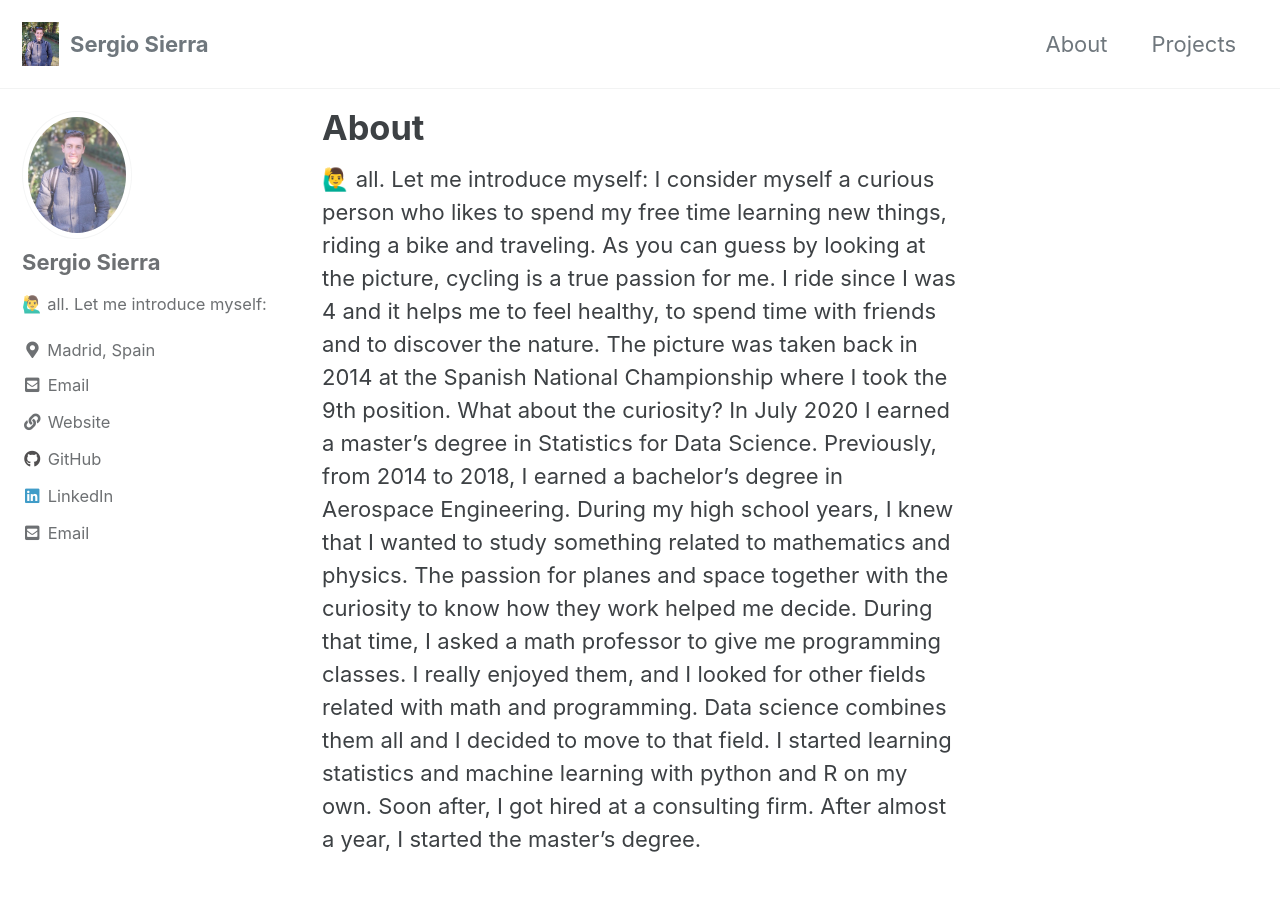
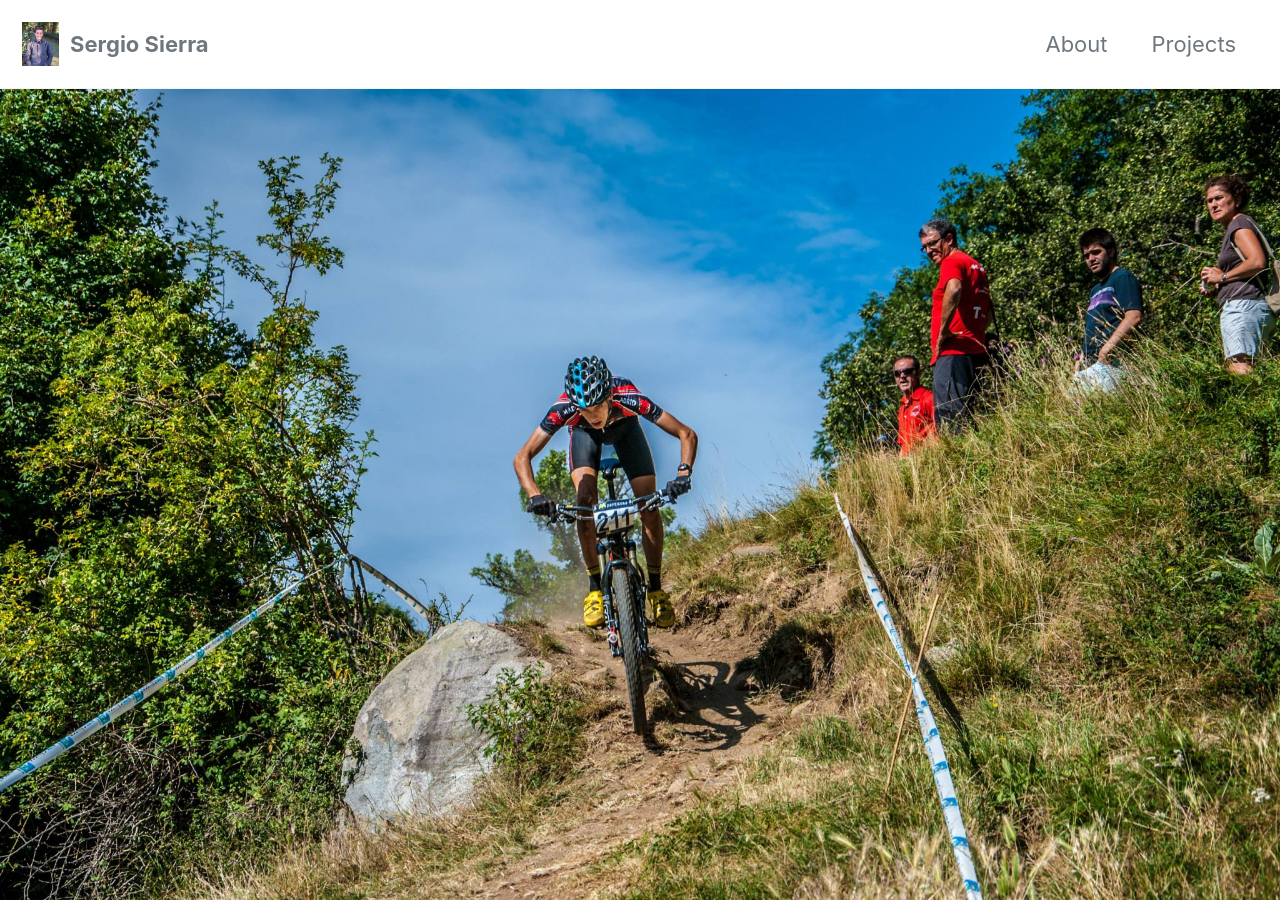
Before and after one commit to sesiga/sesiga.github.io, a Jekyll site: the page built from _pages/about.md, in a window 1280 px wide and 900 px high. Built offline with Jekyll 4.4.1, drawn with Linux system fonts in a browser that asks for light colours; cached includes are drawn as plain includes.

Commit message:
add image to about.md

```diff
--- a/_pages/about.md
+++ b/_pages/about.md
@@ -1,6 +1,8 @@
 ---
 title: "About"
 permalink: /about/
+header:
+  image: "/images/cto_mtb.jpg"
 ---
 
 🙋‍♂ all. Let me introduce myself:
```
Also changed, not shown: _posts/about.md (+1 -0 lines), images/cto_mtb.jpg (added).
